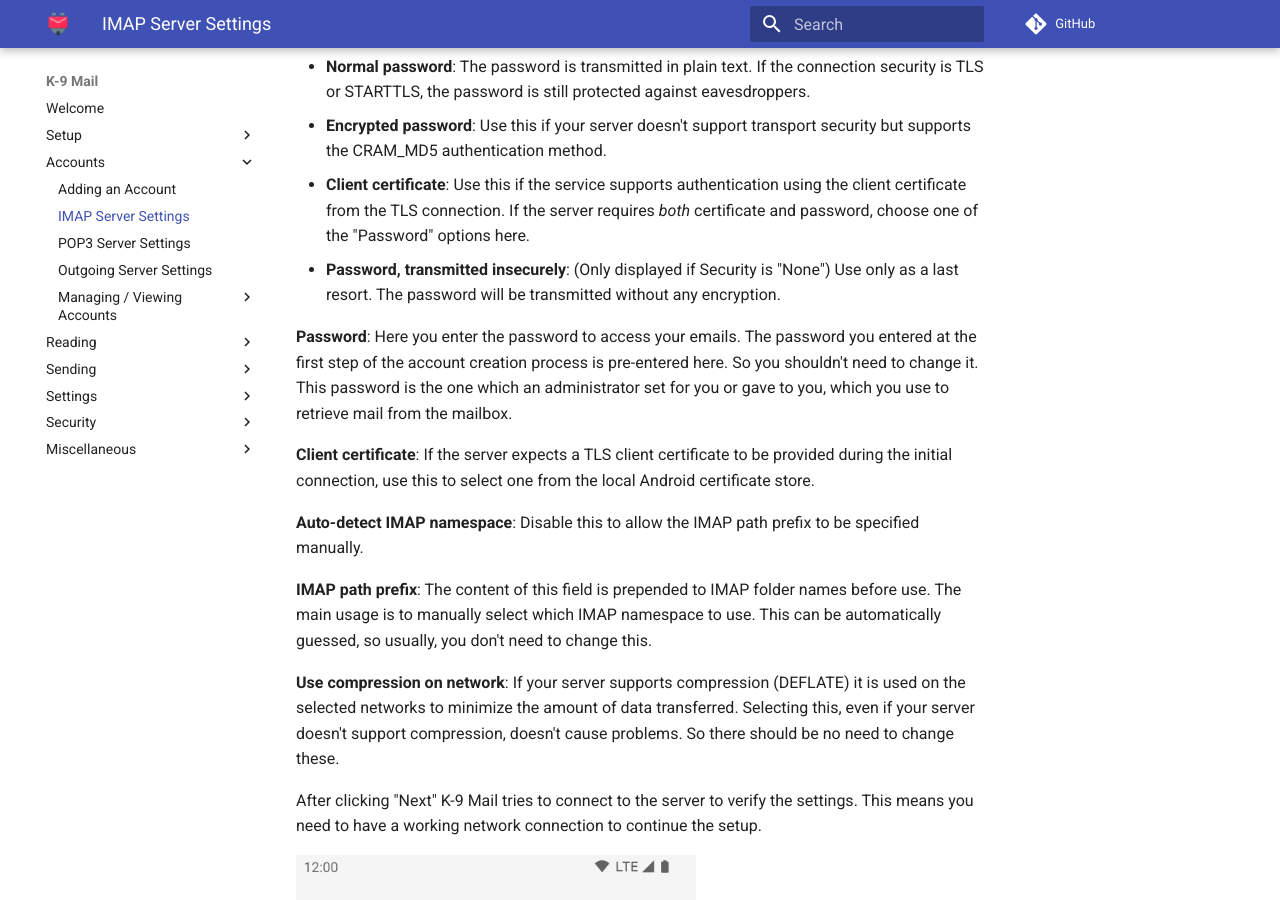
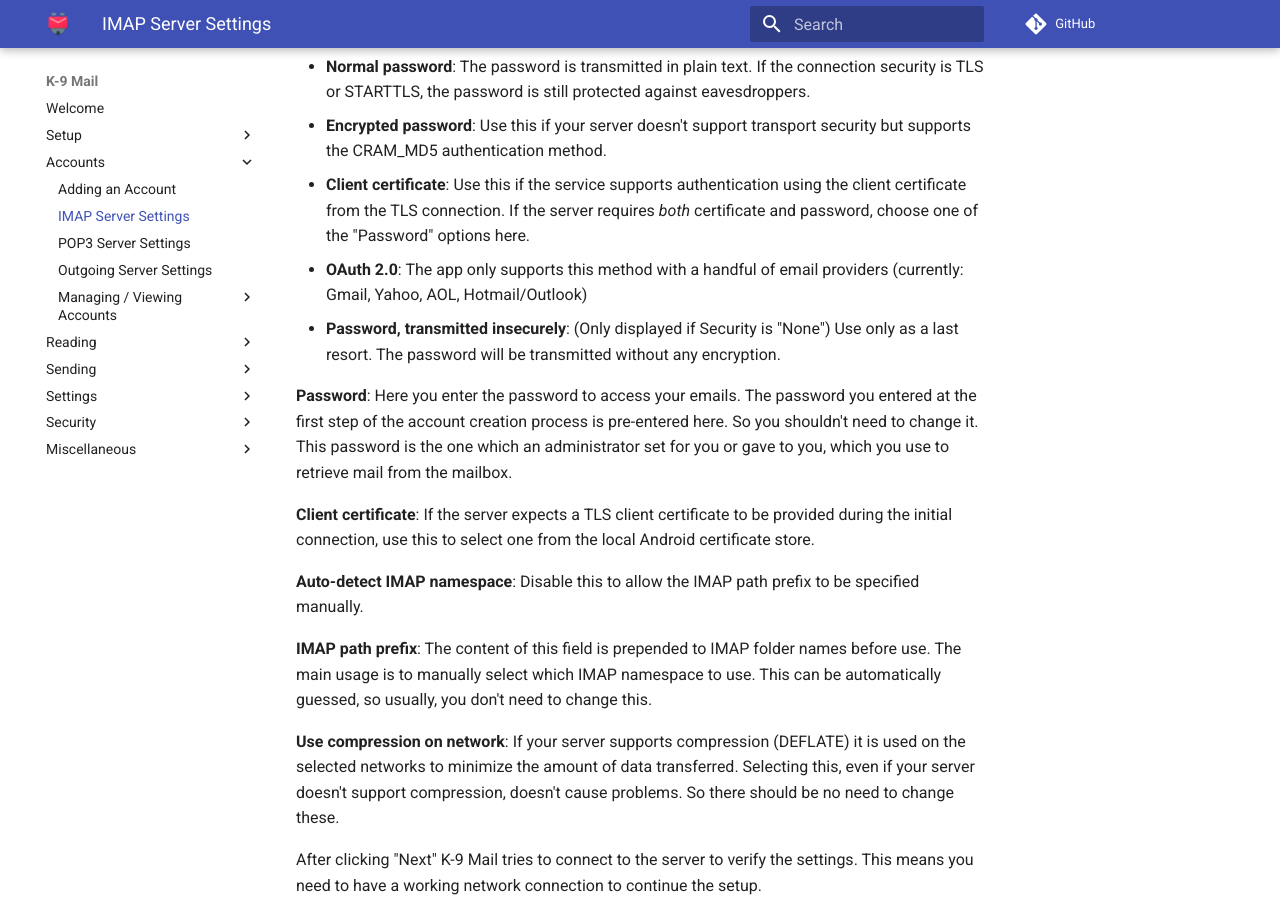
Before and after one commit to k9mail/k9mail-docs, an MkDocs documentation site: the page built from docs/en/current/accounts/incoming_imap.md, in a window 1280 px wide and 900 px high, scrolled down 2480 px. Built offline with MkDocs 1.6.1 and Material for MkDocs 9.7.7, drawn with Linux system fonts in a browser that asks for light colours; comment, search, counter and statistics services are not loaded.

Commit message:
Add OAuth 2.0 option to 'IMAP server settings' and 'Outgoing server settings'

```diff
--- a/docs/en/current/accounts/incoming_imap.md
+++ b/docs/en/current/accounts/incoming_imap.md
@@ -47,6 +47,7 @@
 method.
 * **Client certificate**: Use this if the service supports authentication using the client certificate from the TLS connection.
 If the server requires *both* certificate and password, choose one of the "Password" options here.
+* **OAuth 2.0**: The app only supports this method with a handful of email providers (currently: Gmail, Yahoo, AOL, Hotmail/Outlook)
 * **Password, transmitted insecurely**: (Only displayed if Security is "None") Use only as a last resort. The password will be transmitted without any encryption.
 
 **Password**: Here you enter the password to access your emails. The password you entered at the first step of the
```
Also changed, not shown: docs/en/current/accounts/outgoing.md (+1 -0 lines).
